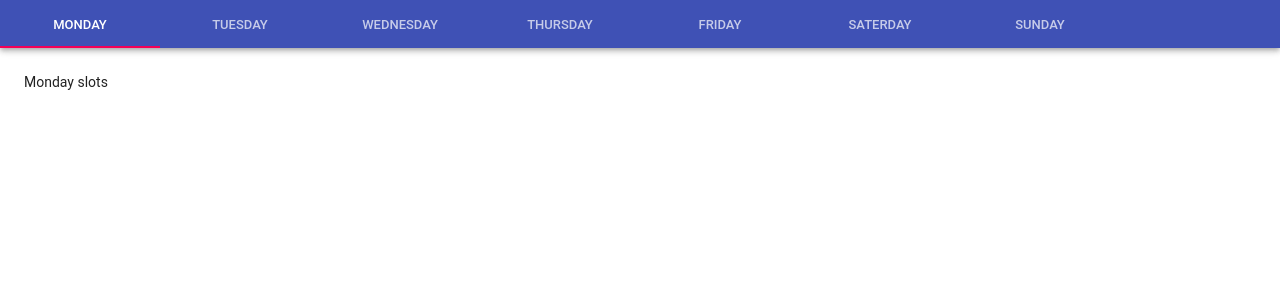
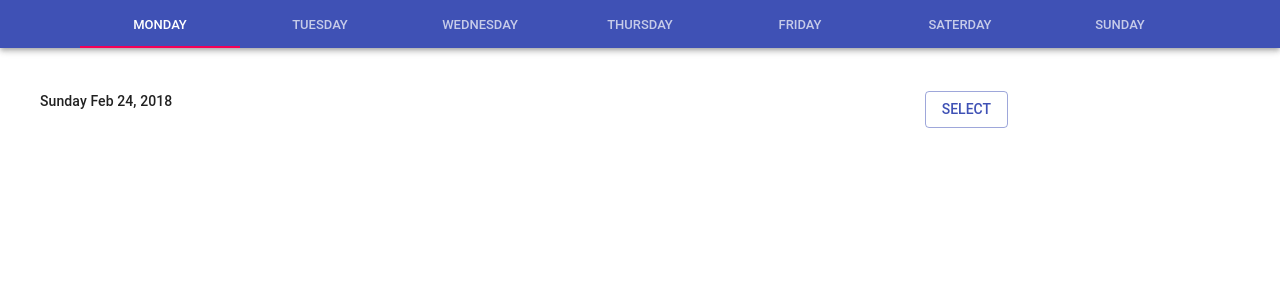
Before and after one commit to tajsingh3/trainer-appointment-system, a React (Create React App) app: page / in a window 1280 px wide. Shown: the top 300 px of the page. Built offline with nearby package versions, Linux system fonts and the light colour scheme.

Commit message:
addesd list item

```diff
--- a/src/App.js
+++ b/src/App.js
@@ -2,11 +2,12 @@ import React, { Component } from "react";
 import SimpleTabs from "./components/SimpleTabs";
 
 import "./App.css";
+import "./styles/tabs.scss";
 
 class App extends Component {
   render() {
     return (
-      <div>
+      <div >
         <SimpleTabs />
       </div>
     );
--- /dev/null
+++ b/src/components/SimpleList.js
@@ -0,0 +1,41 @@
+import React from "react";
+import PropTypes from "prop-types";
+import { withStyles } from "@material-ui/core/styles";
+import List from "@material-ui/core/List";
+import ListItem from "@material-ui/core/ListItem";
+// import ListItemIcon from '@material-ui/core/ListItemIcon';
+// import ListItemText from "@material-ui/core/ListItemText";
+// import Divider from '@material-ui/core/Divider';
+// import InboxIcon from '@material-ui/icons/Inbox';
+// import DraftsIcon from '@material-ui/icons/Drafts';
+
+import Appointment from "./Appointment";
+
+
+
+const styles = theme => ({
+  root: {
+    width: "100%",
+    maxWidth: 1000,
+    backgroundColor: theme.palette.background.paper
+  }
+});
+
+function SimpleList(props) {
+  const { classes } = props;
+  return (
+    <div className={classes.root}>
+      <List component="nav" >
+        <ListItem button>
+          <Appointment />
+        </ListItem>
+      </List>
+    </div>
+  );
+}
+
+SimpleList.propTypes = {
+  classes: PropTypes.object.isRequired
+};
+
+export default withStyles(styles)(SimpleList);
--- a/src/components/SimpleTabs.js
+++ b/src/components/SimpleTabs.js
@@ -7,6 +7,7 @@ import Tab from "@material-ui/core/Tab";
 import Typography from "@material-ui/core/Typography";
 
 import Appointment from "./Appointment";
+import SimpleList from "./SimpleList";
 
 function TabContainer(props) {
   return (
@@ -43,7 +44,7 @@ class SimpleTabs extends React.Component {
     return (
       <div className={classes.root}>
         <AppBar position="static">
-          <Tabs value={value} onChange={this.handleChange}>
+          <Tabs value={value} onChange={this.handleChange} centered>
             <Tab label="Monday" />
             <Tab label="Tuesday" />
             <Tab label="Wednesday" />
@@ -53,7 +54,11 @@ class SimpleTabs extends React.Component {
             <Tab label="Sunday" />
           </Tabs>
         </AppBar>
-        {value === 0 && <TabContainer>Monday slots</TabContainer>}
+        {value === 0 && (
+          <TabContainer>
+            <SimpleList />
+          </TabContainer>
+        )}
         {value === 1 && <TabContainer>Tuesday slots</TabContainer>}
         {value === 2 && <TabContainer>Wednesday slots</TabContainer>}
         {value === 3 && <TabContainer>Thursday slots</TabContainer>}
--- a/src/styles/appointment.scss
+++ b/src/styles/appointment.scss
@@ -1,5 +1,5 @@
 .appointment-container {
     display: flex;
     justify-content: space-between;
-    width: 60%;
+    width: 100%;
 }
--- /dev/null
+++ b/src/styles/tabs.scss
@@ -0,0 +1,4 @@
+.tabs-container {
+    width: 60%;
+    margin: auto;
+}
```
